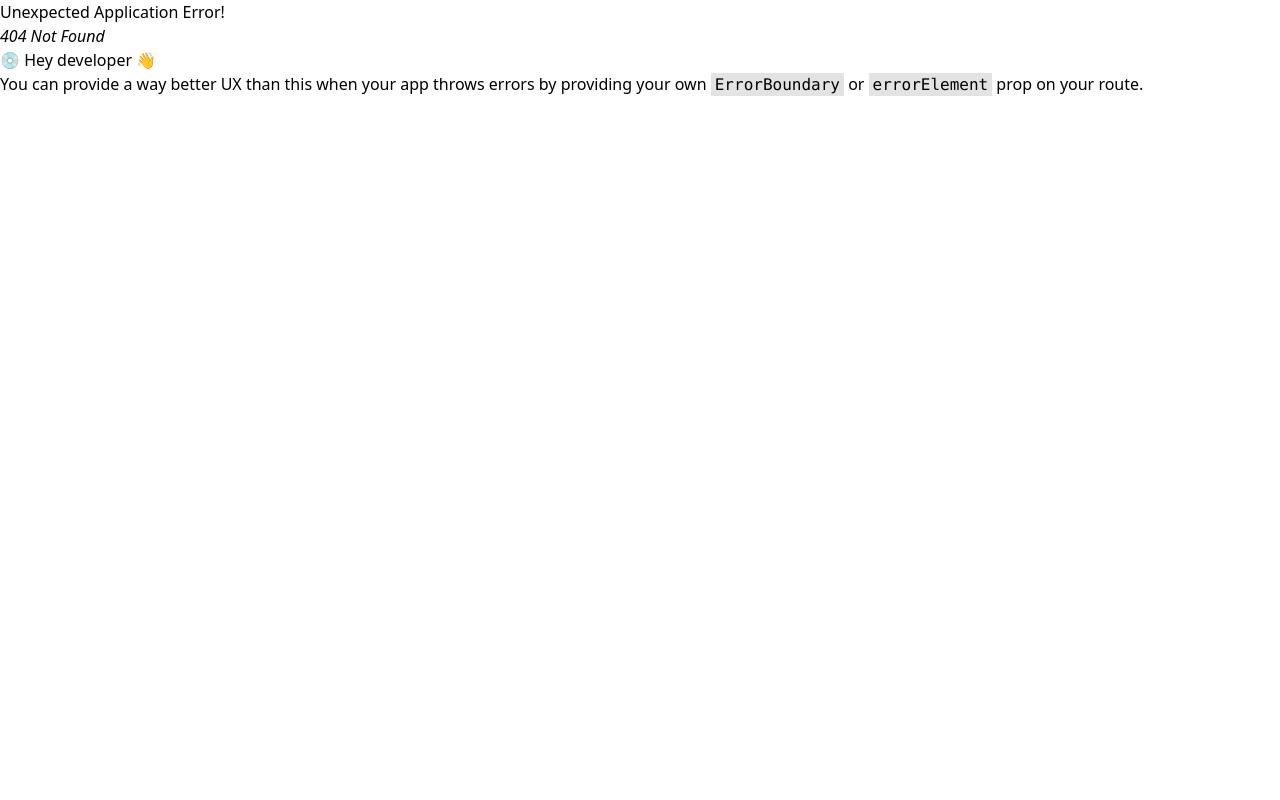
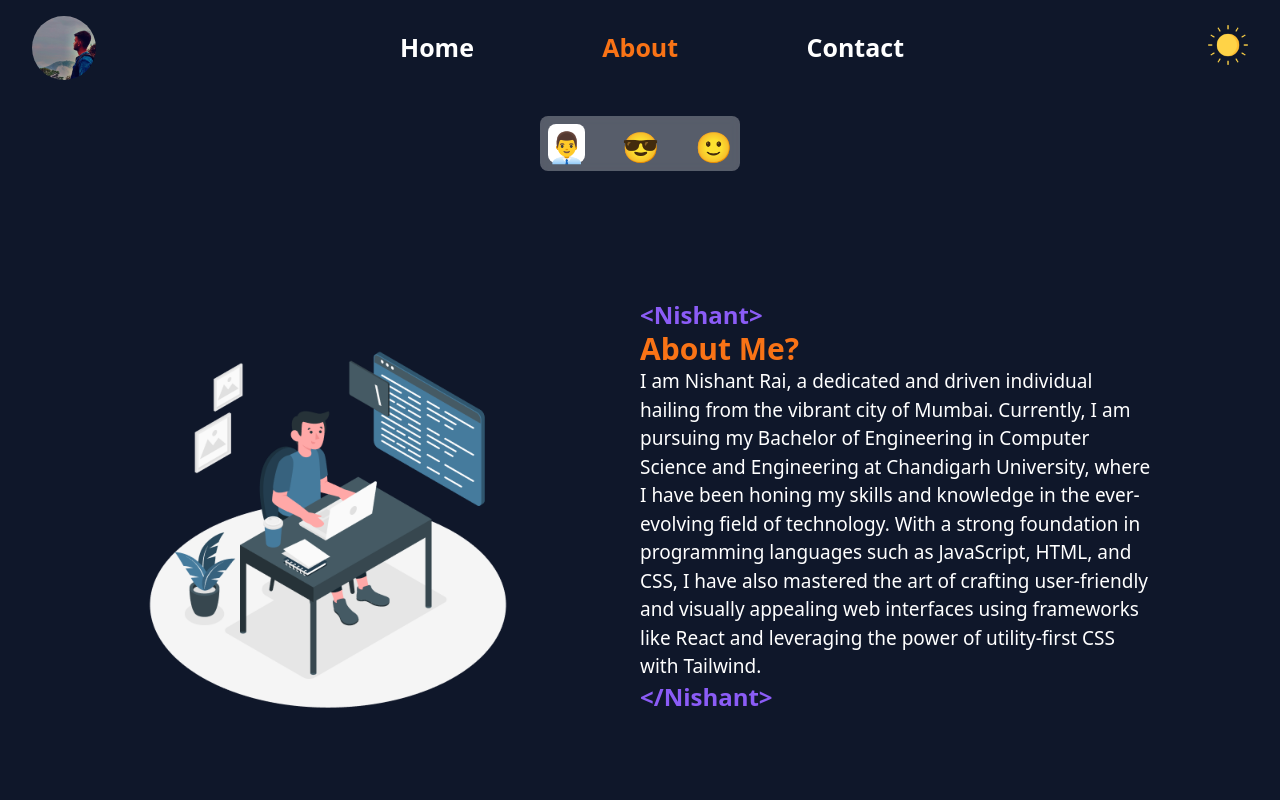
Before and after one commit to NerdFortitude/ReactPortfolio, a React (Vite) app: page /about/intro in a window 1280 px wide. Before the commit this address had no page. Shown: the top 800 px of the page. Built offline with nearby package versions, Linux system fonts and the light colour scheme.

Commit message:
the about and home page is completed the sub-path for about page is added

```diff
--- a/src/components/About/About.jsx
+++ b/src/components/About/About.jsx
@@ -1,105 +1,22 @@
 import React, { useRef } from 'react'
 import code from '../../assets/code.png'
 import { projectData } from '../../data'
-import { Link } from 'react-router-dom'
+import { Link, NavLink } from 'react-router-dom'
 import {skillImage} from '../../skillsData'
+import { Outlet } from 'react-router-dom'
 
 function About() {
   return (
     <div className='wrapper w-screen h-fit flex flex-col pt-5 items-center dark:bg-slate-900'>
 
-           <div className='w-[200px] flex flex-row justify-between h-[55px] backdrop-blur-sm dark:bg-white/30 bg-black/10 rounded-lg p-2  fixed'>
+           <div className='w-[200px] flex flex-row justify-between h-[55px] backdrop-blur-sm dark:bg-white/30 bg-black/10 rounded-lg p-2 relative -z-0'>
 
-                   <Link to="#About"><span className='text-[30px]'>👨‍💼</span></Link>
-                   <Link to="#Skills"><span className='text-[30px]'>😎</span></Link>
-                   <Link to="#Projects" ><span className='text-[30px]'>🙂</span></Link>
+                   <NavLink to="/about/intro" className={({isActive})=>(`${isActive?"bg-slate-400 rounded-lg dark:bg-white":""}`)}><span className='text-[30px]'>👨‍💼</span></NavLink>
+                   <NavLink to="/about/skills" className={({isActive})=>(`${isActive?"bg-slate-400 rounded-lg dark:bg-white":""}`)}><span className='text-[30px]'>😎</span></NavLink>
+                   <NavLink to="/about/projects" className={({isActive})=>(`${isActive?"bg-slate-400 rounded-lg dark:bg-white":""}`)}><span className='text-[30px]'>🙂</span></NavLink>
            </div>
 
-      <section id={"About"} className='About w-full flex md:flex-row mt-32 gap-28 justify-center items-center flex-col mb-28'>
-
-         <div>
-            <img src={code} alt=""  className='w-[300px] md:w-[400px]' />
-        </div>
-
-        <div className='right-container md:w-[40%] w-[60%] mb-6'>
-          <p className='text-2xl text-violet-500 font-semibold' >{"<Nishant>"}</p>
-
-          {/* <h2 className='text-xl dark:text-white'>About</h2> */}
-          <h2 className='text-3xl text-orange-500 font-bold'>About Me?</h2>
-          <p className='text-[19px] dark:text-white'>
-            I am Nishant Rai, a dedicated and driven individual hailing from the vibrant city of Mumbai. Currently, I am pursuing my Bachelor of Engineering in Computer Science and Engineering at Chandigarh University, where I have been honing my skills and knowledge in the ever-evolving field of technology. With a strong foundation in programming languages such as JavaScript, HTML, and CSS, I have also mastered the art of crafting user-friendly and visually appealing web interfaces using frameworks like React and leveraging the power of utility-first CSS with Tailwind.
-          </p>
-
-          <p className='text-2xl text-violet-500 font-semibold' >{"</Nishant>"}</p>
-
-        </div>
-
-      </section>
-
-
-      <section id={"Skills"}className="skills w-full flex gap-5 justify-center items-center flex-col mb-32 mt-8">
-
-      <h2 className='text-orange-500 font-bold text-3xl '>Skills</h2>
-      <h2 className='dark:text-white font-bold text-3xl text-violet-500'>What I am capable of?</h2>
-
-      <div className='w-full flex flex-row gap-12 justify-center flex-wrap '>
-                  {
-                          skillImage.map((image)=>{
-
-                            return(
-                            <div className=''>
-                                    <img src={image} alt="" width="70" height="70"/>
-                            </div>
-                            );
-                          })
-                  }
-      </div>
-
-
-      </section>
-
-       <section id={"Projects"}className='Projects w-full flex gap-5 justify-center items-center flex-col mb-10'>
-
-                <h2 className='text-orange-500 font-bold text-3xl '>Projects</h2>
-                <h2 className='dark:text-white font-bold text-3xl text-violet-500'>What I have made ?</h2>
-
-                <div className='w-90% flex flex-col items-center gap-8 md:flex-row md:flex-wrap '>
-
-                  {
-                    projectData.map((project)=>{
-
-
-                      return (
-                        <div className='w-[312px] h-[450px] dark:bg-white  bg-slate-100 flex flex-col justify-between pb-5 rounded-lg'>
-
-
-                              <img src={project.Image} alt=""  className='w-full rounded-lg' />
-
-                              <div className='h-[60%] mx-5 flex flex-col gap-3'>
-                              <h3 className='text-violet-500 text-2xl font-semibold'>{project.title}</h3>
-                              <p className='text-black text-[18px] '>{project.description}</p>
-
-                              <Link to={project.link} target='_blank' className='text-blue-600 underline'>{project.title}</Link>
-
-                              </div>
-
-                        </div>
-                      )
-                    })
-                  }
-
-
-
-                </div>
-
-
-
-
-
-
-
-
-       </section>
+           <Outlet></Outlet>
 
 
 
--- /dev/null
+++ b/src/components/About/Intro.jsx
@@ -0,0 +1,33 @@
+import React, { useRef } from 'react'
+import code from '../../assets/code.png'
+import { projectData } from '../../data'
+import { Link, NavLink } from 'react-router-dom'
+import {skillImage} from '../../skillsData'
+import { Outlet } from 'react-router-dom'
+
+function Intro() {
+  return (
+    <section id={"About"} className='About w-full flex md:flex-row mt-32 gap-28 justify-center items-center flex-col mb-28'>
+
+         <div>
+            <img src={code} alt=""  className='w-[300px] md:w-[400px]' />
+        </div>
+
+        <div className='right-container md:w-[40%] w-[60%] mb-6'>
+          <p className='text-2xl text-violet-500 font-semibold' >{"<Nishant>"}</p>
+
+          {/* <h2 className='text-xl dark:text-white'>About</h2> */}
+          <h2 className='text-3xl text-orange-500 font-bold'>About Me?</h2>
+          <p className='text-[19px] dark:text-white'>
+            I am Nishant Rai, a dedicated and driven individual hailing from the vibrant city of Mumbai. Currently, I am pursuing my Bachelor of Engineering in Computer Science and Engineering at Chandigarh University, where I have been honing my skills and knowledge in the ever-evolving field of technology. With a strong foundation in programming languages such as JavaScript, HTML, and CSS, I have also mastered the art of crafting user-friendly and visually appealing web interfaces using frameworks like React and leveraging the power of utility-first CSS with Tailwind.
+          </p>
+
+          <p className='text-2xl text-violet-500 font-semibold' >{"</Nishant>"}</p>
+
+        </div>
+
+      </section>
+  )
+}
+
+export default Intro
--- /dev/null
+++ b/src/components/About/Projects.jsx
@@ -0,0 +1,55 @@
+import React, { useRef } from 'react'
+import code from '../../assets/code.png'
+import { projectData } from '../../data'
+import { Link, NavLink } from 'react-router-dom'
+import {skillImage} from '../../skillsData'
+import { Outlet } from 'react-router-dom'
+
+function Projects() {
+  return (
+    <section id={"Projects"}className='Projects w-full flex gap-5 justify-center items-center flex-col mt-24 mb-20'>
+
+                <h2 className='text-orange-500 font-bold text-3xl '>Projects</h2>
+                <h2 className='dark:text-white font-bold text-3xl text-violet-500'>What I have made ?</h2>
+
+                <div className='w-90% flex flex-col items-center gap-8 md:flex-row md:flex-wrap '>
+
+                  {
+                    projectData.map((project)=>{
+
+
+                      return (
+                        <div className='w-[312px] h-[450px] dark:bg-white  bg-slate-100 flex flex-col justify-between pb-5 rounded-lg'>
+
+
+                              <img src={project.Image} alt=""  className='w-full rounded-lg' />
+
+                              <div className='h-[60%] mx-5 flex flex-col gap-3'>
+                              <h3 className='text-violet-500 text-2xl font-semibold'>{project.title}</h3>
+                              <p className='text-black text-[18px] '>{project.description}</p>
+
+                              <Link to={project.link} target='_blank' className='text-blue-600 underline'>{project.title}</Link>
+
+                              </div>
+
+                        </div>
+                      )
+                    })
+                  }
+
+
+
+                </div>
+
+
+
+
+
+
+
+
+       </section>
+  )
+}
+
+export default Projects
--- /dev/null
+++ b/src/components/About/Skills.jsx
@@ -0,0 +1,33 @@
+import React, { useRef } from 'react'
+import code from '../../assets/code.png'
+import { projectData } from '../../data'
+import { Link, NavLink } from 'react-router-dom'
+import {skillImage} from '../../skillsData'
+import { Outlet } from 'react-router-dom'
+
+function Skills() {
+  return (
+    <section id={"Skills"}className="skills w-full flex gap-5 justify-center items-center flex-col mb-32 mt-24">
+
+      <h2 className='text-orange-500 font-bold text-3xl '>Skills</h2>
+      <h2 className='dark:text-white font-bold text-3xl text-violet-500'>What I am capable of?</h2>
+
+      <div className='w-full flex flex-row gap-12 justify-center flex-wrap '>
+                  {
+                          skillImage.map((image)=>{
+
+                            return(
+                            <div className=''>
+                                    <img src={image} alt="" width="70" height="70"/>
+                            </div>
+                            );
+                          })
+                  }
+      </div>
+
+
+      </section>
+  )
+}
+
+export default Skills;
--- a/src/components/Contact/Contact.jsx
+++ b/src/components/Contact/Contact.jsx
@@ -2,7 +2,24 @@ import React from 'react'
 
 function Contact() {
   return (
-    <div>Contact</div>
+    <div className='w-screen h-[500px] dark:bg-slate-900 bg-white flex'>
+
+      <div>
+      <form action="">
+
+          <label htmlFor="email" className='dark:text-white'>Email</label>
+          <input type="email" name="email" id="email" />
+
+          <label htmlFor="number" className='dark:text-white'>Phone Number</label>
+          <input type="text" name="number" id="number" />
+
+
+        </form>
+
+
+      </div>
+
+    </div>
   )
 }
 
--- a/src/components/Option/Option.jsx
+++ b/src/components/Option/Option.jsx
@@ -47,7 +47,7 @@ function Option() {
       </button>
 
 
-      <div className={`transition-all flex flex-col items-center gap-10   duration-300 dark:bg-slate-950 absolute top-24 left-0 right-0 bg-slate-300 ${(menuAvailable)?"h-[300px]":"h-[0]"}`}>
+      <div className={`transition-all flex flex-col items-center gap-10 z-10  duration-300 dark:bg-slate-950 absolute top-24  left-0 right-0 bg-slate-300 ${(menuAvailable)?"h-[300px]":"h-[0]"}`}>
 
                     <NavLink
                       to="/"
--- a/src/components/index.js
+++ b/src/components/index.js
@@ -3,5 +3,8 @@ import Footer from "./Footer/Footer";
 import Home from "./Home/Home";
 import About from "./About/About"
 import Contact from "./Contact/Contact";
+import Intro from "./About/Intro";
+import Projects from "./About/Projects";
+import Skills from "./About/Skills";
 
-export {Header,Footer,Home,About,Contact};
+export {Header,Footer,Home,About,Contact,Intro,Projects,Skills};
--- a/src/main.jsx
+++ b/src/main.jsx
@@ -4,9 +4,9 @@ import App from './App.jsx'
 import './index.css'
 import { Route, RouterProvider, createBrowserRouter, createRoutesFromElements } from 'react-router-dom'
 import Layout from './Layout.jsx'
-import {Home,About,Contact} from './components'
-import { ThemeContext, ThemeContextProvider, useTheme} from './Context/ThemeContext.js'
+import {Home,About,Contact,Intro, Projects,Skills} from './components'
 
+import { Navigate } from 'react-router-dom'
 
 const router = createBrowserRouter(
   createRoutesFromElements(
@@ -14,7 +14,11 @@ const router = createBrowserRouter(
 
         <Route path='' element={<Home/>}/>
         <Route path='about' element={<About/>}>
+                <Route path='intro'element={<Intro/>}/>
+                <Route path='skills'element={<Skills/>}/>
+                <Route path='projects'element={<Projects/>}/>
 
+                <Route index element={<Navigate to="intro" />} />
 
         </Route>
         <Route path="contact" element = {<Contact/>}/>
```
